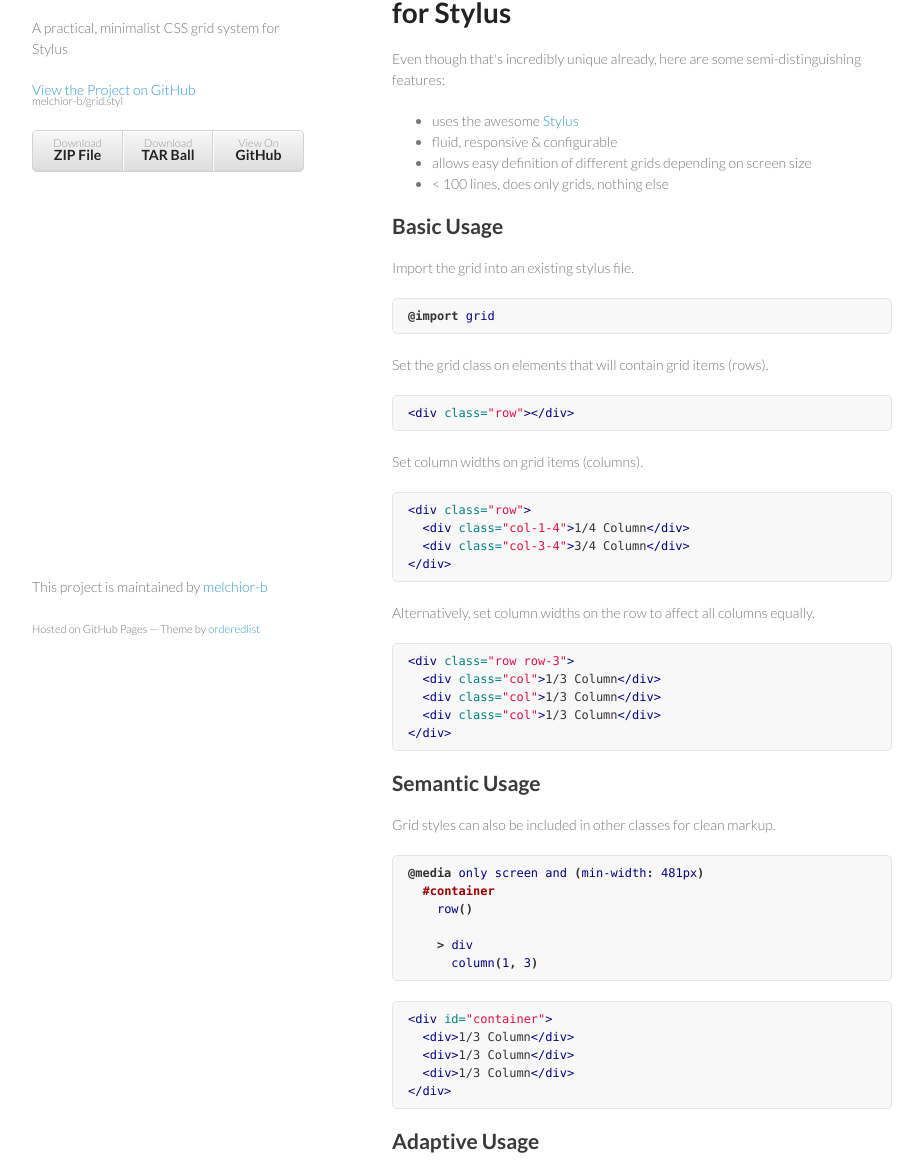
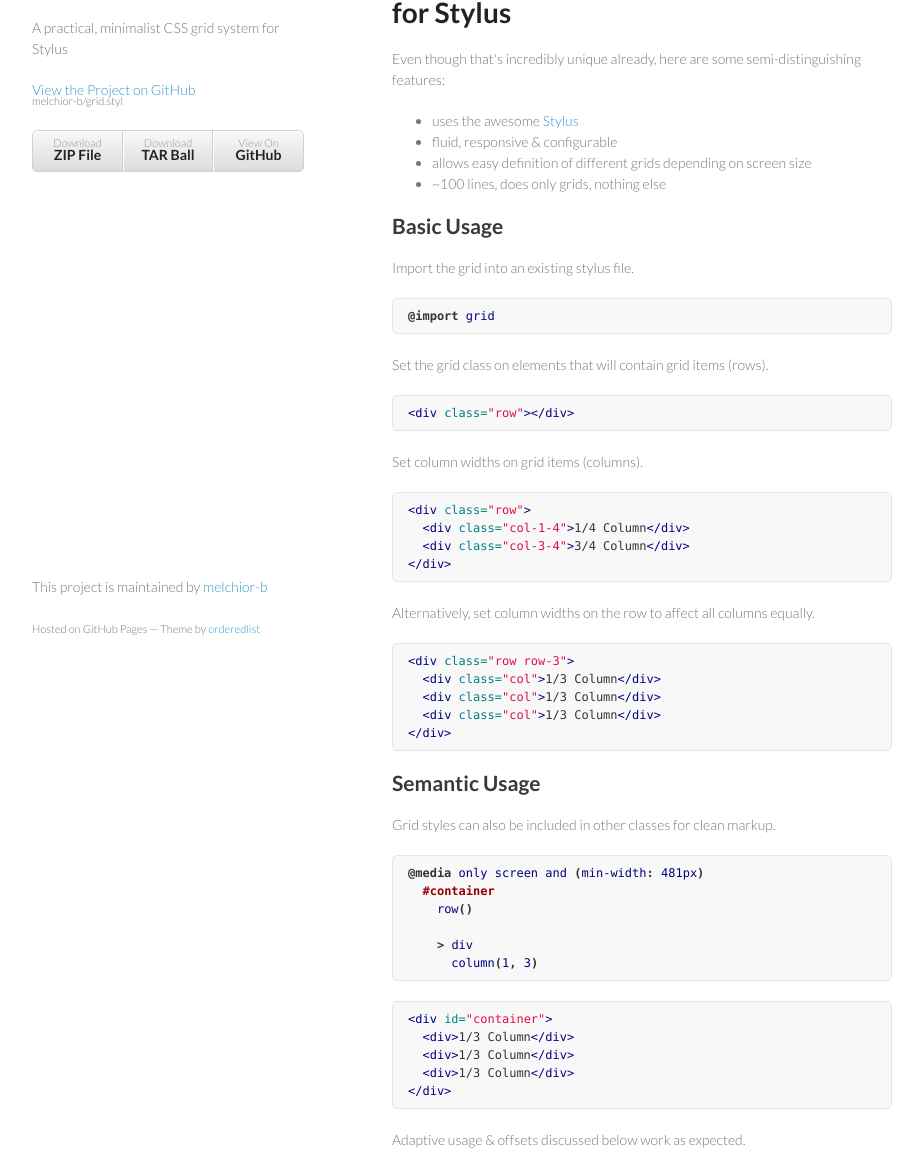
Before and after one commit to melchiorb/grid.styl, a plain HTML site: page index.html in a window 1280 px wide. Shown: the part 92-1259 px from the top of the page, without its empty margins (178-1101 px from the left). Drawn offline with Linux system fonts and the light colour scheme.

```diff
--- a/index.html
+++ b/index.html
@@ -37,7 +37,7 @@
 </li>
 <li>fluid, responsive &amp; configurable</li>
 <li>allows easy definition of different grids depending on screen size</li>
-<li>&lt; 100 lines, does only grids, nothing else</li>
+<li>~100 lines, does only grids, nothing else</li>
 </ul><h2>Basic Usage</h2>
 
 <p>Import the grid into an existing stylus file.</p>
@@ -85,6 +85,8 @@
   <span class="nt">&lt;div&gt;</span>1/3 Column<span class="nt">&lt;/div&gt;</span>
 <span class="nt">&lt;/div&gt;</span>
 </pre></div>
+
+<p>Adaptive usage &amp; offsets discussed below work as expected.</p>
 
 <h2>Adaptive Usage</h2>
 
```
Also changed, not shown: params.json (+1 -1 lines).
